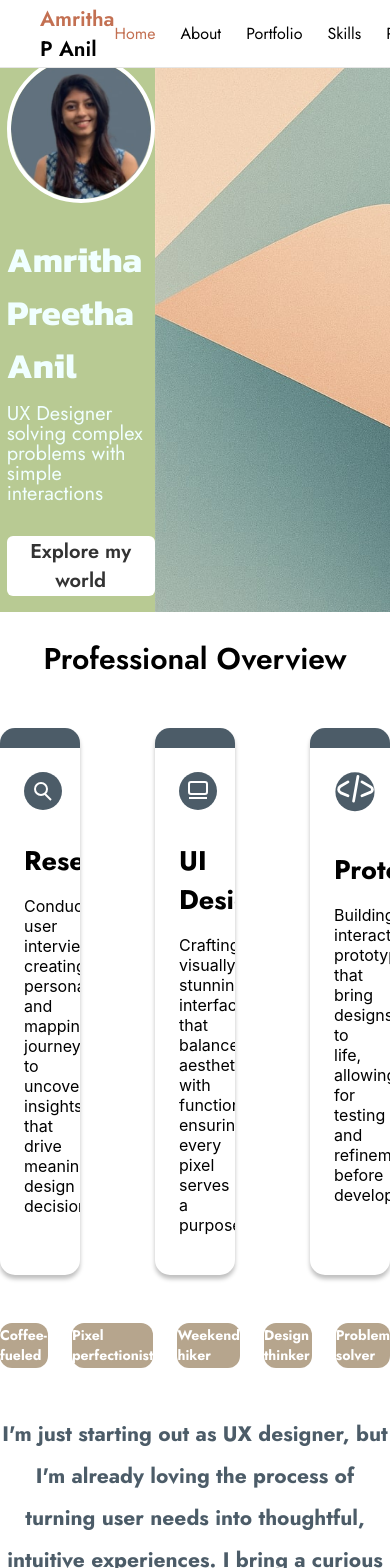
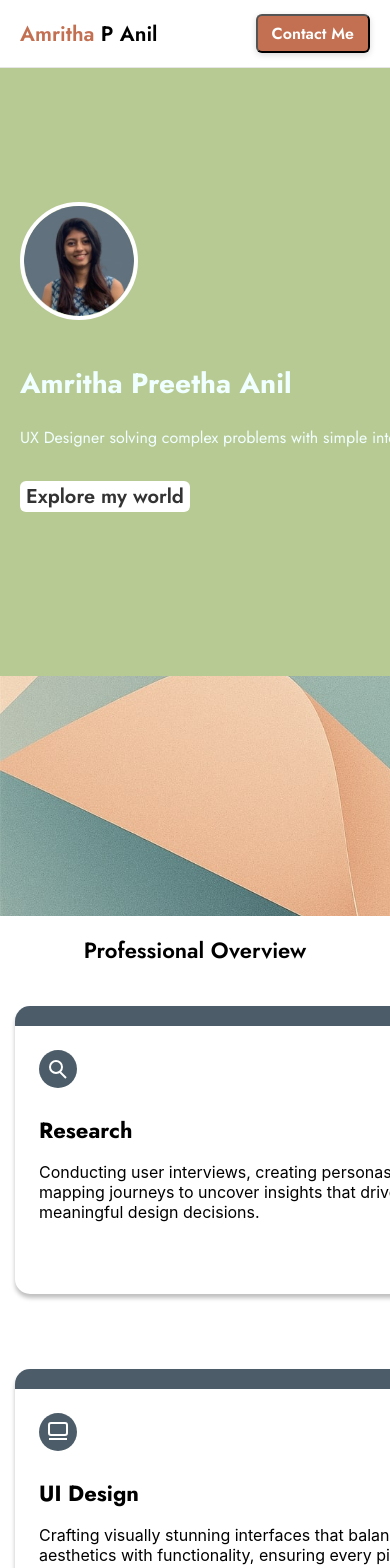
Before and after one commit to Amritha-0326/Portfolio, a React (Create React App) app in the folder my-app/: page / in a window 390 px wide. Shown: the top 1568 px of the page. Built offline with nearby package versions, Linux system fonts and the light colour scheme.

Commit message:
Responsive response to mobile done for two sections

```diff
--- a/my-app/src/About.css
+++ b/my-app/src/About.css
@@ -7,38 +7,35 @@ body {
   /* Heading style */
   .josh-heading {
     font-family: "Jost", sans-serif;
-    font-weight: 600;          /* SemiBold */
-    font-size: 30px;
-    line-height: normal;       /* Auto */
-    letter-spacing: 0%;
-    text-align: center;        /* FIXED */
+    font-weight: 600;
+    font-size: clamp(22px, 4vw, 30px);
+    text-align: center;
   }
 
   .about {
-    width: 724px;
-    height: 544px;
+    max-width: 1100px;
     margin: 0 auto;
+    padding: 0 20px;
   }
 
-  /* Overview Card */
   .overview-card {
-    width: 350px;
+    width: 100%;
     min-height: 220px;
     background-color: #ffffff;
     border-top: 20px solid #4C5C68;
     border-radius: 15px;
-    overflow: hidden;
     padding: 24px;
     box-shadow: 0px 4px 4px rgba(0, 0, 0, 0.25);
+    margin-left: 15px;
+    margin-right: 15px;
   }
 
 .overview-cards-container {
-  display: flex;
-  justify-content: center;
+  display: grid;
+  grid-template-columns: repeat(3, minmax(0, 1fr));
   gap: 75px;
-  margin-top: 48px;
+  margin-top: 40px;
 }
-
 
 /* Icon */
 .overview-icon {
@@ -68,14 +65,13 @@ body {
   line-height: 2.0;
 }
 
-
-
 .adjectives-container {
   display: flex;
+  flex-wrap: wrap;
   justify-content: center;
-  gap: 24px;
-  margin-top: 48px;
+  gap: 16px;
 }
+
 
 .adjective-box {
   width: 150px;
@@ -85,6 +81,7 @@ body {
   display: flex;
   align-items: center;
   justify-content: center;
+  margin-top: 48px;
 
   font-family: "Jost", sans-serif;
   font-weight: 700; /* Bold */
@@ -111,3 +108,24 @@ body {
   color: #ffffff;
   cursor: pointer;
 }
+
+@media (max-width: 768px) {
+  .overview-cards-container {
+    grid-template-columns: 1fr;
+  }
+
+  .overview-title {
+    font-size: 22px;
+  }
+
+  .overview-description-text {
+    font-size: 16px;
+    line-height: 1.6;
+    padding: 0 10px;
+  }
+
+  .adjective-box {
+    width: auto;
+    padding: 0 16px;
+  }
+}
--- a/my-app/src/App.css
+++ b/my-app/src/App.css
@@ -158,7 +158,7 @@ nav ul {
 .nav-links {
   font-family: "Jost", sans-serif;
   font-weight: 400;      /* Regular */
-  font-size: 16px;       /* or whatever matches your design */
+  font-size: 16px;
   line-height: normal;
   letter-spacing: 0%;
 }
@@ -177,16 +177,17 @@ nav ul {
   color: #c37052;
 }
 
-
-
 .hero-wrapper {
   width: 100%;
   max-width: 1512px;
-  height: 544px;
+  margin: 0 auto;
 
-  margin: 0 auto;
-  display: flex;
+  display: grid;
+  grid-template-columns: 1fr 1fr;
+  min-height: 544px;
 }
+
+
 .hero-left {
   width: calc(1512px - 724px);
   height: 544px;
@@ -196,17 +197,27 @@ nav ul {
   flex-direction: column;
   justify-content: center;
 }
+
+.hero-left {
+  background-color: #b8ca93;
+  display: flex;
+  flex-direction: column;
+  justify-content: center;
+  padding: 40px;
+}
+
 .hero-right {
-  width: 724px;
-  height: 544px;
+  width: 100%;
 }
-.hero-left h2 {
-  margin: 0 0 12px 0;
-  font-family: "Kanit", sans-serif;
-  font-size: 35px;
-  font-weight: 700;
 
+.hero-right img {
+  max-width: 724px;
+  max-height: 624px;
+  width: 100%;
+  height: 100%;
+  object-fit: cover;
 }
+
 
 .hero-left p {
   margin: 0;
@@ -215,11 +226,52 @@ nav ul {
   line-height: 1;
 }
 
-.hero-right img {
-  width: 724px;
-  height: 544px;
-  object-fit: cover;
+
+@media (max-width: 768px) {
+  .hero-wrapper {
+    grid-template-columns: 1fr;
+  }
+
+  .hero-right {
+    height: 240px;
+  }
+
+  .hero-left {
+    padding: 32px 20px;
+    text-align: left;
+  }
+
+  .hero-left h2 {
+    font-size: 28px;
+  }
+
+  .hero-left p {
+    font-size: 16px;
+    line-height: 1.4;
+  }
+
+  .profile-picture {
+    width: 110px;
+    height: 110px;
+    margin-bottom: 20px;
+  }
 }
+
+@media (max-width: 768px) {
+  .nav-links {
+    display: none;
+  }
+
+  .contact-btn {
+    font-size: 16px;
+    padding: 6px 14px;
+  }
+
+  .header-inner {
+    padding: 0 20px;
+  }
+}
+
 
 html {
   scroll-behavior: smooth;
--- a/my-app/src/Portfolio.jsx
+++ b/my-app/src/Portfolio.jsx
@@ -32,6 +32,7 @@ function PortfolioSection() {
           description="A concept I designed to explore how digital tools can guide customers through more personalized beauty choices."
         />
         </a>
+
         <a href = "https://www.figma.com/proto/utReJDidzyNvaogwRRUqTR/Mobile-Wellness-App?node-id=1-3&t=T7gQ4Y8xi0blff9M-1&scaling=scale-down&content-scaling=fixed&page-id=0%3A1" target="_blank" rel="noopener noreferrer">
         <ProjectCard
           image={WellnessPic}
```
